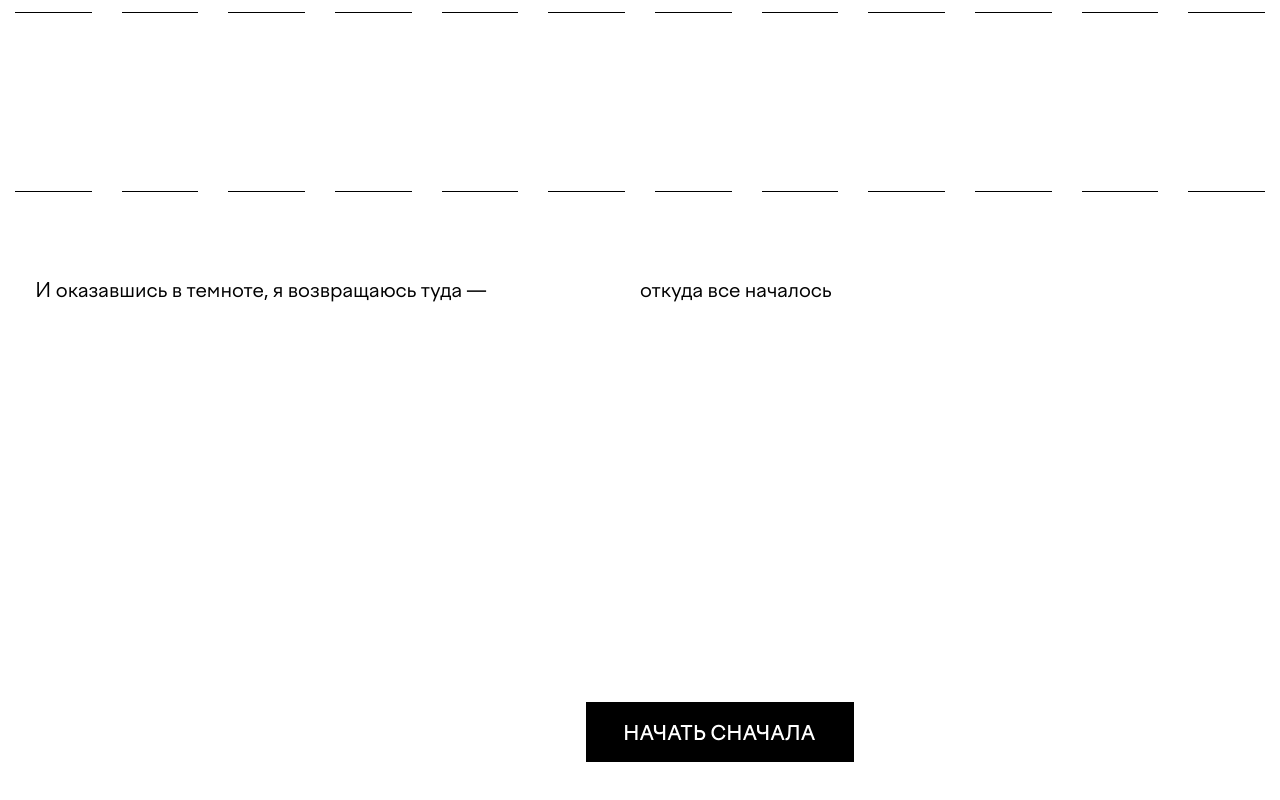
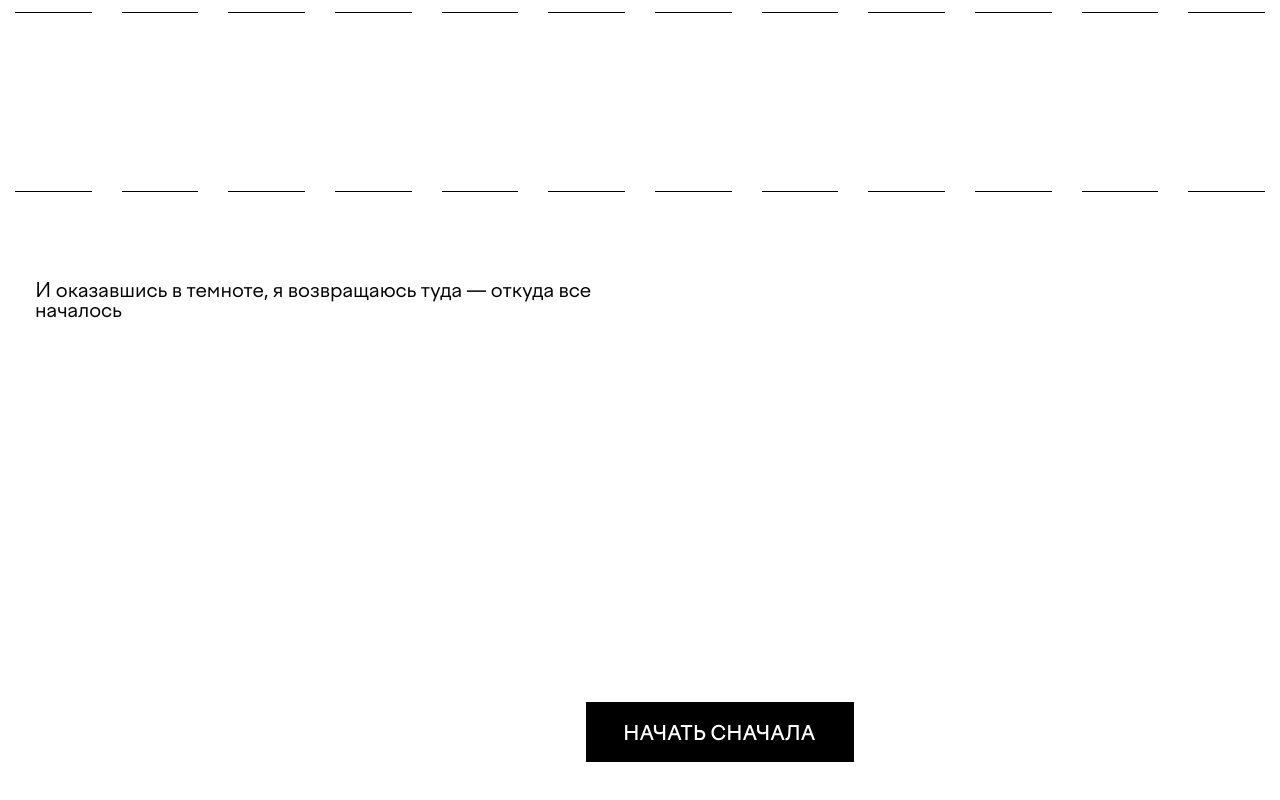
Before and after one commit to simonzlo/plesk_creation, a plain HTML site: page fin_plesk/index.html in a window 1280 px wide. Shown: the part 3139-3939 px from the top of the page. Drawn offline with nearby package versions, Linux system fonts and the light colour scheme.

Commit message:
Update index.html

```diff
--- a/fin_plesk/index.html
+++ b/fin_plesk/index.html
@@ -311,10 +311,10 @@
 
     <div class="text-4">
       <div class="text1-4">
-        <div class="text-a-4"><p>И оказавшись в темноте, я возвращаюсь туда — </p></div>
+        <div class="text-a-4"><p>И оказавшись в темноте, я возвращаюсь туда — откуда все началось</p></div>
       </div>
       <div class="text2-4">
-        <div class="text-b-4"><p>откуда все началось</p></div>
+        <div class="text-b-4"><p></p></div>
       </div>
     </div>
 
```
